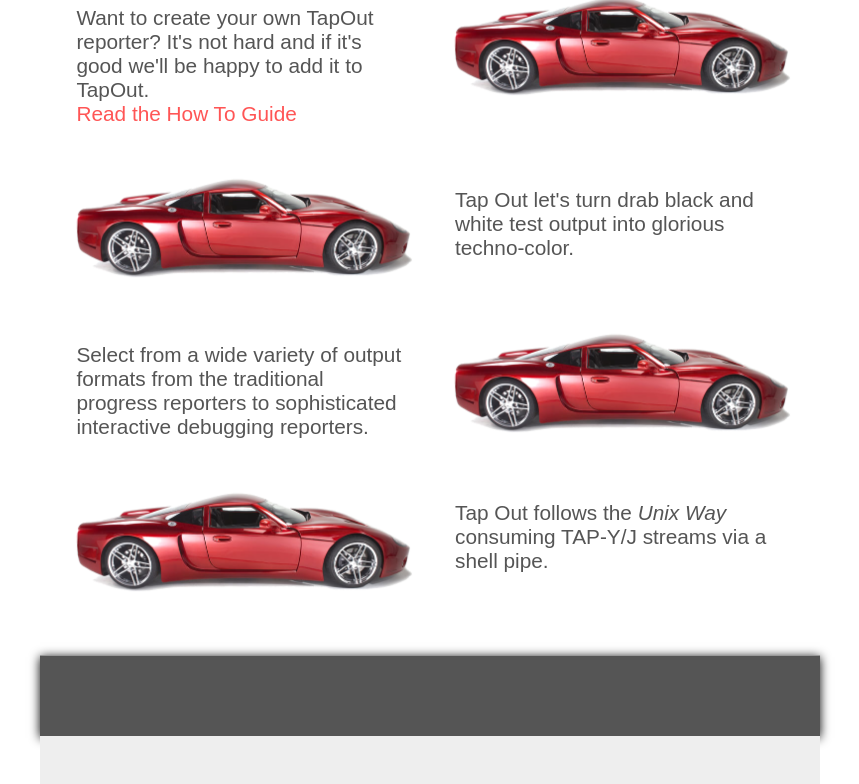
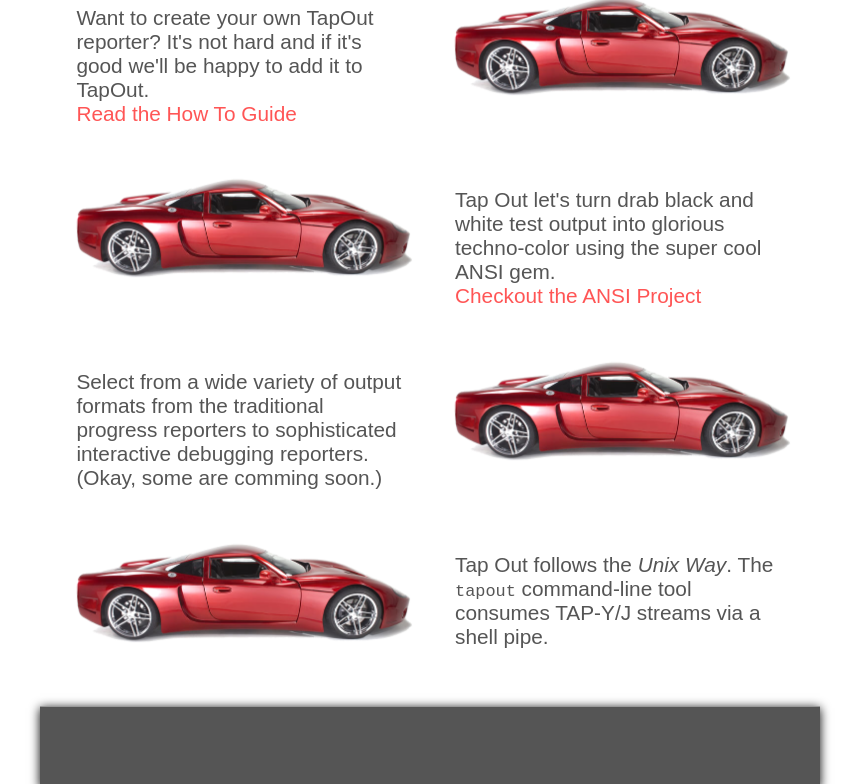
Before and after one commit to rubyworks/tapout, a plain HTML site: page site/index.html in a window 1280 px wide. Shown: the part 813-1597 px from the top of the page, without its empty margins (210-1069 px from the left). Drawn offline with nearby package versions, Linux system fonts and the light colour scheme.

Commit message:
I just can't stop. [doc]

```diff
--- a/site/index.html
+++ b/site/index.html
@@ -36,7 +36,6 @@
   <script src="http://ajax.googleapis.com/ajax/libs/jquery/1.5/jquery.min.js"></script>
   <script type="text/javascript">
     $(document).ready(function(){
-      $('#readme').load('readme.html');
     });
   </script>
 </head>
@@ -49,10 +48,11 @@
 
   <div id="nav">
     <a href="" style="color: white;">Tap Out</a> &nbsp; &middot; &nbsp;
-    <a href="http://rubygems.org/gems/tapout">Gem</a> &nbsp;
+    <a href="https://github.com/rubyworks/tapout/blob/master/README.rdoc">README</a> &nbsp;
     <a href="https://github.com/rubyworks/tapout/wiki">Docs</a> &nbsp;
     <a href="http://rubydoc.info/gems/tapout">API</a> &nbsp;
     <a href="http://groups.google.com/group/rubyworks-mailinglist">Mail</a> &nbsp;
+    <a href="http://rubygems.org/gems/tapout">Gem</a> &nbsp;
     <a href="http://github.com/rubyworks/tapout">Code</a> &nbsp;
   </div>
 
@@ -82,16 +82,18 @@
     </div>
     <div class="info">
       <img src="assets/images/kitcar.png" align="left" alt="" style="margin-right: 3em;" />
-      <p>Tap Out let's turn drab black and white test output into glorious techno-color.</p>
+      <p>Tap Out let's turn drab black and white test output into glorious techno-color using the
+         super cool ANSI gem.<br/><a href="http://rubyworks.github.com/ansi">Checkout the ANSI Project</a></p>
     </div>
     <div class="info">
       <img src="assets/images/kitcar.png" alt="" align="right" style="margin-left: 3em;" />
       <p>Select from a wide variety of output formats from the traditional progress reporters to
-         sophisticated interactive debugging reporters.</p>
+         sophisticated interactive debugging reporters. (Okay, some are comming soon.)</p>
     </div>
     <div class="info">
       <img src="assets/images/kitcar.png" align="left" alt="" style="margin-right: 3em;" />
-      <p>Tap Out follows the <i>Unix Way</i> consuming TAP-Y/J streams via a shell pipe.</p>
+      <p>Tap Out follows the <i>Unix Way</i>. The <code>tapout</code> command-line tool
+         consumes TAP-Y/J streams via a shell pipe.</p>
     </div>
   </div>
 
@@ -111,9 +113,6 @@ src="http://pagead2.googlesyndication.com/pagead/show_ads.js">
 </script>
   </div>
 
-  <div id="readme">
-  </div>
-
   <div style="color: #ccc;">
     Copyright 2010 &copy; Thomas Sawyer, Rubyworks
   </div>
```
